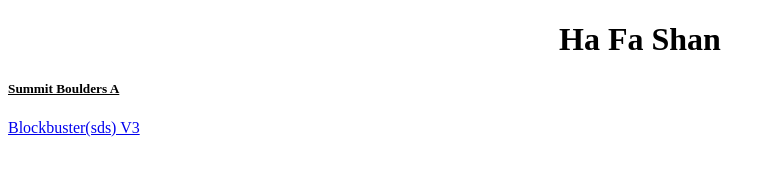
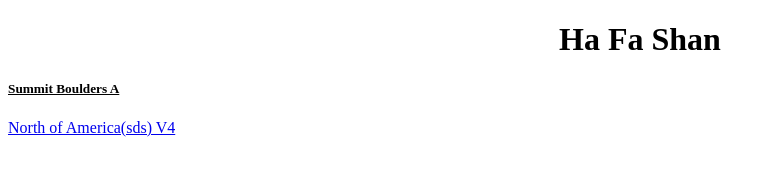
Before and after one commit to hiutat08/hiutat08.github.io, a plain HTML site: page HaFaShan.html in a window 1280 px wide. Shown: the whole page, without its empty margins (0-775 px from the left). Drawn offline with Linux system fonts and the light colour scheme.

Commit message:
Update HaFaShan.html

```diff
--- a/HaFaShan.html
+++ b/HaFaShan.html
@@ -4,8 +4,8 @@
 </head>
 
 <h1 style="text-align:center">Ha Fa Shan</h1>
+
 <h5 ><u>Summit Boulders A</u></h5>
-
-<a href="https://youtu.be/Jhw7R3CVYqU">Blockbuster(sds) V3</a>
+<a href="https://youtu.be/J4ypwM178nM">North of America(sds) V4</a>
 
 </html>
```
